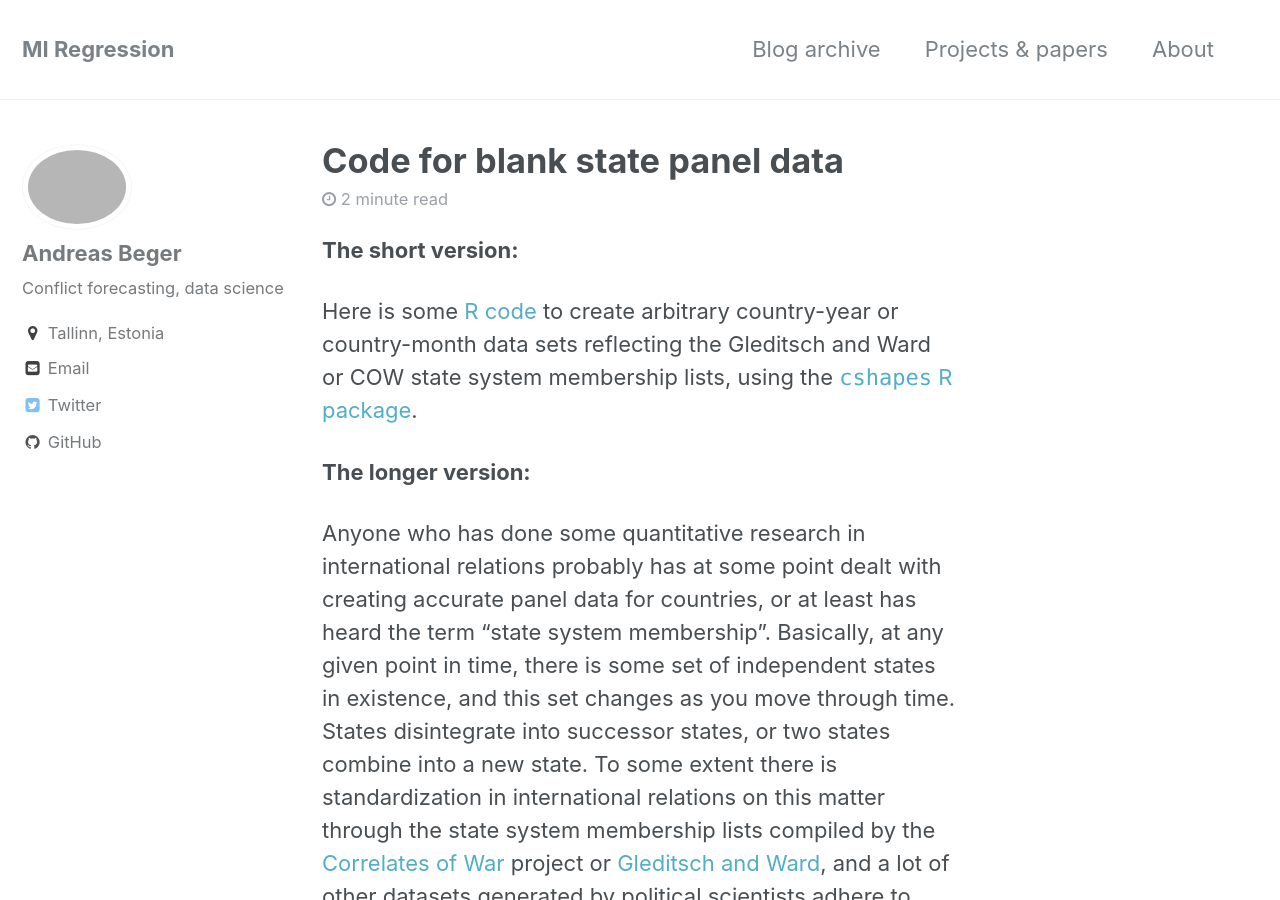
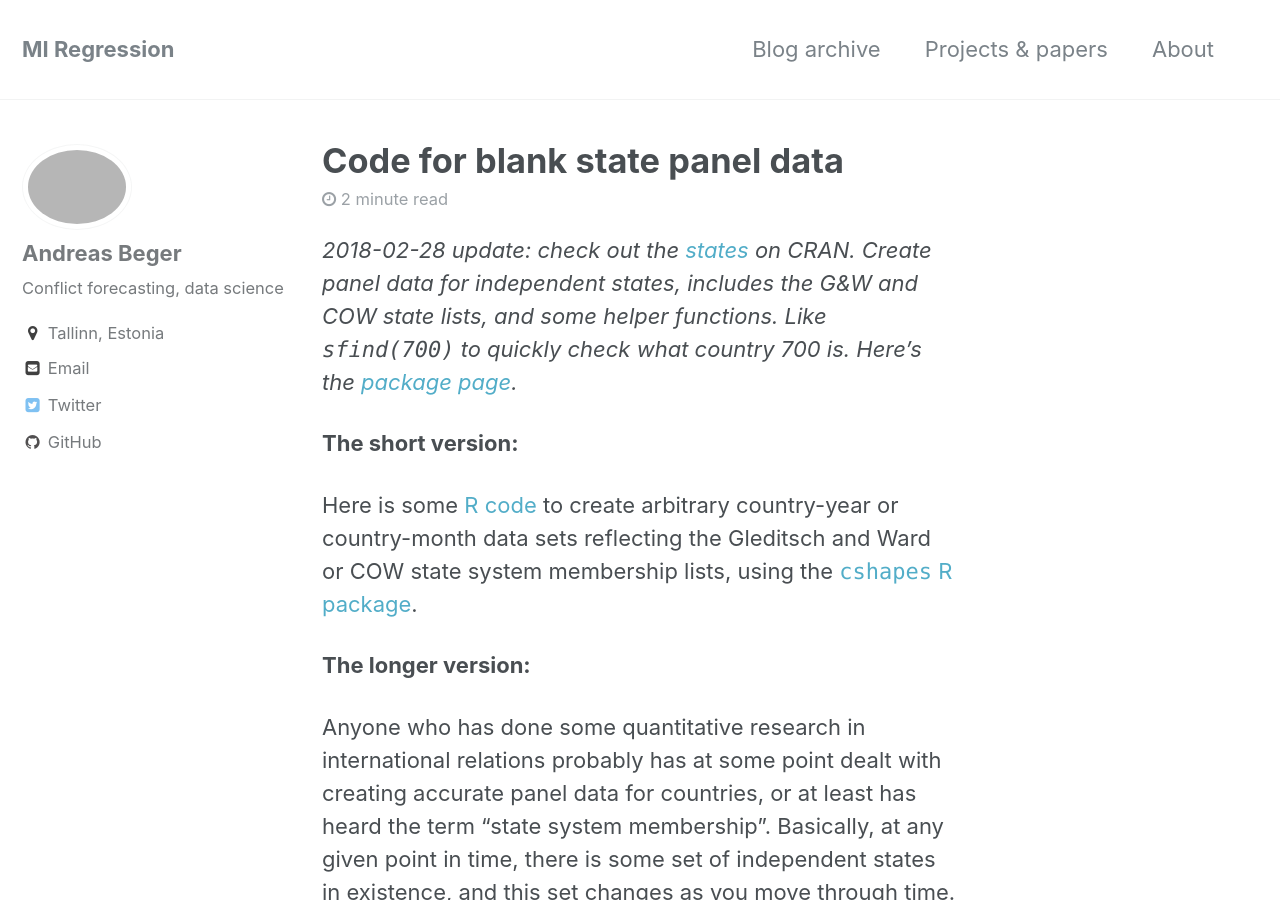
Before and after one commit to andybega/andybega.github.io, a Jekyll site: the page built from _posts/2013-12-11-code-for-blank-state-panel-data.md, in a window 1280 px wide and 900 px high. Built offline with Jekyll 4.4.1, drawn with Linux system fonts in a browser that asks for light colours; comment, search, counter and statistics services are not loaded.

Commit message:
update with link to states R package

```diff
--- a/_posts/2013-12-11-code-for-blank-state-panel-data.md
+++ b/_posts/2013-12-11-code-for-blank-state-panel-data.md
@@ -7,8 +7,10 @@ categories:
 tags:
 - country codes
 - R
+excerpt: Create panel data for independent states, using either the Gleditsch and Ward (G&W) or Correlates of War (COW) state lists. I use these as a template for standardizing and merging different IR data sources.
 ---
 
+*2018-02-28 update: check out the [states](https://cran.r-project.org/package=states) on CRAN. Create panel data for independent states, includes the G&W and COW state lists, and some helper functions. Like `sfind(700)` to quickly check what country 700 is. Here's the [package page](https://andybeger.com/states/).*
 
 **The short version:**
 
```
